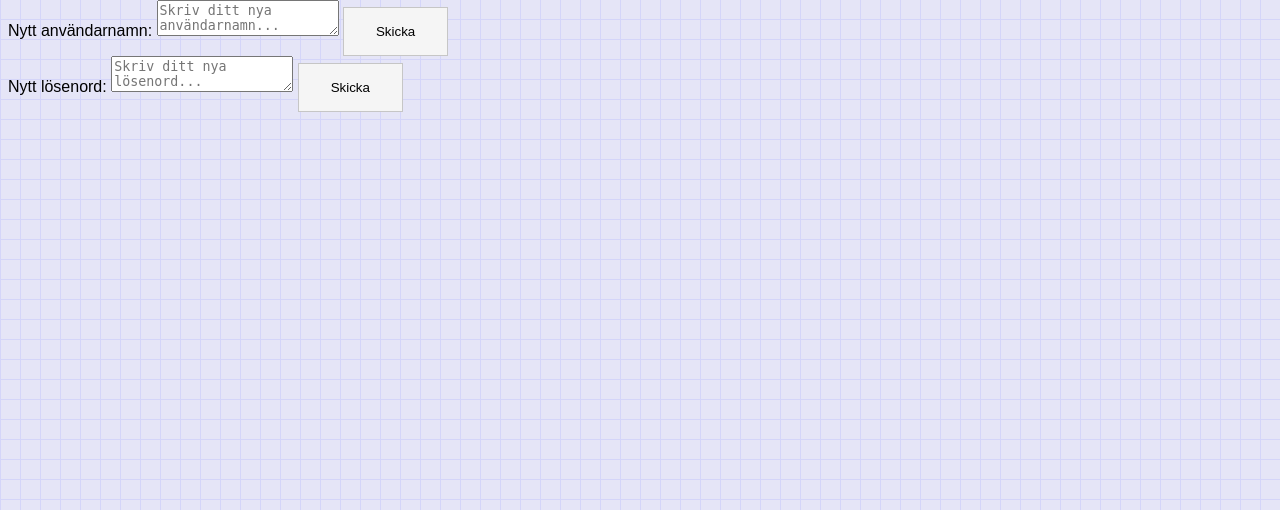
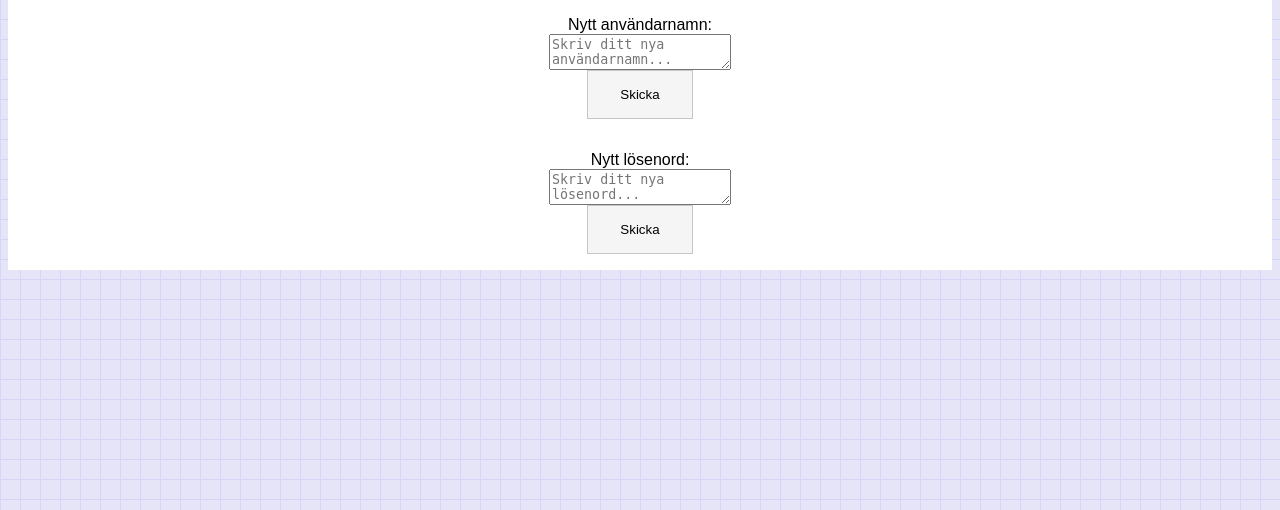
Before and after one commit to johannes-ll/eko, a PHP site: page /profile.php in a window 1280 px wide. Shown: the part 101-611 px from the top of the page. Run offline with PHP 8.4, Linux system fonts and the light colour scheme; data comes from the database, SQL or seed files in the repository.

Commit message:
Lagt in koppling till Profile och satt in css där

```diff
--- a/mainPage.php
+++ b/mainPage.php
@@ -8,8 +8,10 @@
 </head>
 <body>
     <div class="c">
+        <a href="profile.php">Din profil</a>
         <header>
             <h1>Fly Från Eko</h1>
+
             <div>
                 <a href="">Skapa</a>
                 <input type="search" name="" id="search" placeholder="Sök efter aktivteter...">
--- a/profile.php
+++ b/profile.php
@@ -11,6 +11,7 @@
     <meta name="viewport" content="width=device-width, initial-scale=1.0">
     <title>Eventutskottet</title>
     <link rel="stylesheet" href="style.css">
+    <link rel="stylesheet" href="login.css">
 </head>
 <body>
     <header>
@@ -23,12 +24,12 @@
         </nav>
     </header>
      <div>
-        <form action="changeUN.php" method="POST">
+        <form class="content" action="changeUN.php" method="POST">
             <label for="Username">Nytt användarnamn:</label>
             <textarea name="Username" placeholder="Skriv ditt nya användarnamn..." required minlength="4" required></textarea>
             <button type="submit">Skicka</button>
         </form>
-        <form action="changePW.php" method="POST">
+        <form class="content" action="changePW.php" method="POST">
             <label for="Password">Nytt lösenord:</label>
             <textarea name="Password" placeholder="Skriv ditt nya lösenord..." pattern="(?=.*\d)(?=.*[a-zåäö])(?=.*[A-ZÅÄÖ]).{8,}" required title="Must contain at least one numeric value, one lowercase letter and one uppercase letter" required></textarea>
             <button type="submit">Skicka</button>
```
